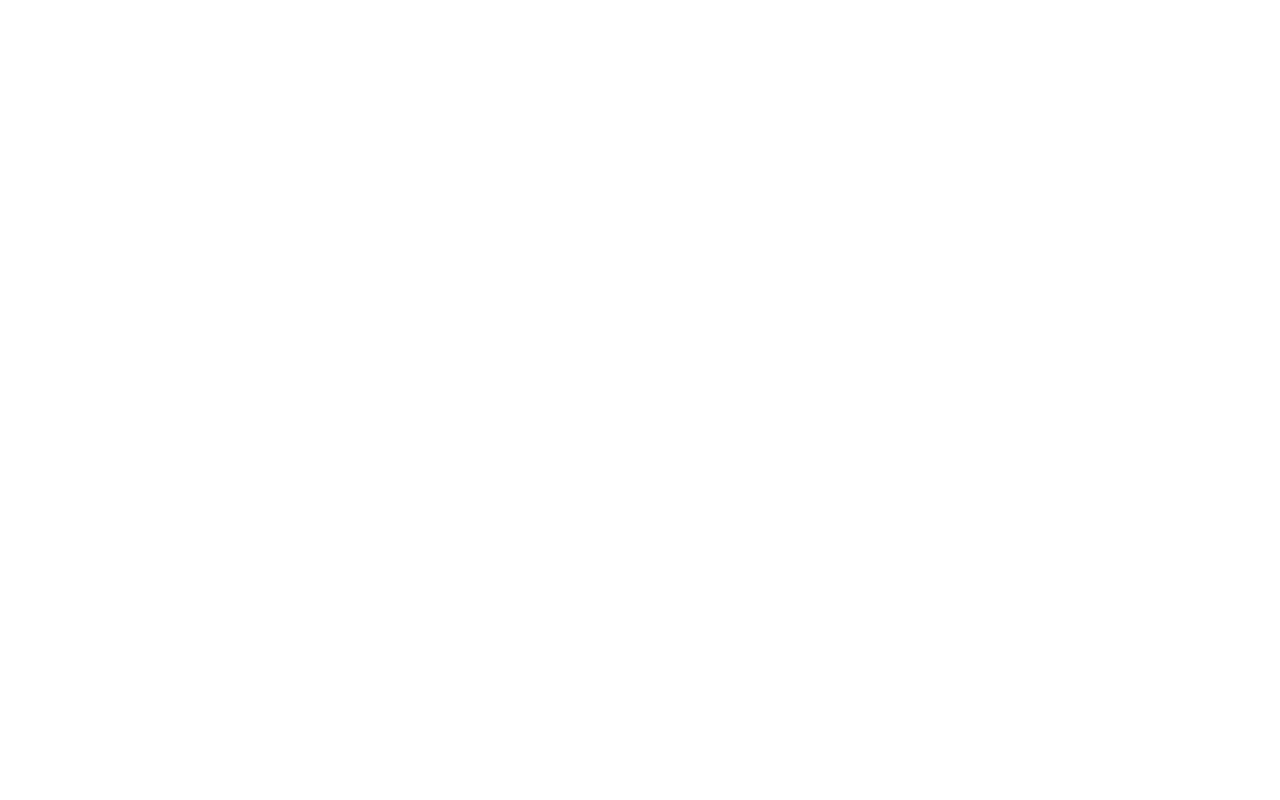
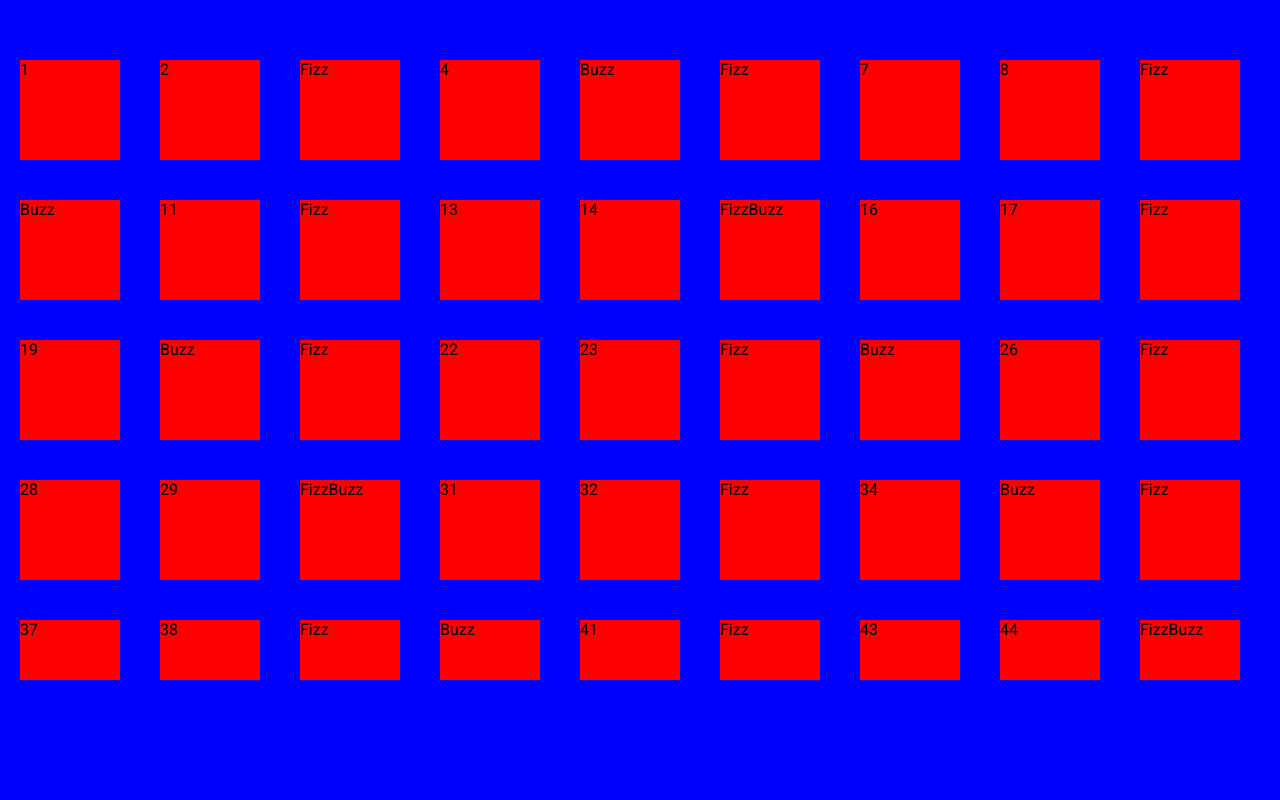
Before and after one commit to edaless/js-fizzbuzz, a plain HTML site: page index.html in a window 1280 px wide. Drawn offline with Linux system fonts and the light colour scheme.

Commit message:
js fatto

```diff
--- a/CSS/style.css
+++ b/CSS/style.css
@@ -11,3 +11,45 @@
     box-sizing: border-box;
     font-family: 'Roboto', sans-serif;
 }
+
+main{
+    min-height: 100vh;
+    min-width: 100%;
+    /* padding: 4vw; */
+    display: flex;
+    /* align-items: center; */
+    justify-content: center;
+
+    background-color: blue;
+}
+:root{
+    /* var(--w-main) */
+    --w-main: 80vw;
+}
+.container{
+    /* min-height: 80vh; */
+    /* width: var(--w-main); */
+    height: 80vh;
+    margin-top: 5vh;
+    overflow-y: scroll;
+    display: flex;
+    flex-wrap: wrap;
+
+    /* justify-content: center; */
+
+    /* background-color: rgb(255, 0, 230); */
+}
+
+.tessera{
+    /* var(--w-tessera) */
+    --w-tessera: 100px;
+    /* --w-tessera: calc((var(--w-main) / 10) - 6px); */
+    height: var(--w-tessera);
+    width: var(--w-tessera);
+    margin: 20px;
+    /* display: flex;
+    align-items: center;
+    justify-content: center; */
+
+    background-color: rgb(255, 0, 0);
+}
--- a/JS/main.js
+++ b/JS/main.js
@@ -0,0 +1,81 @@
+// FizzBuzz nome repo: js-fizzbuzz
+// Consegna:
+// Scrivi un programma che
+
+// stampi in console i numeri da 1 a 100,
+
+// ma che per i multipli di 3 stampi “Fizz”
+
+// al posto del numero e per i multipli di 5 stampi “Buzz”.
+
+// Per i numeri che sono sia multipli di 3 che di 5 stampi “FizzBuzz”.
+
+// Prima di partire a scrivere codice poniamoci qualche domanda:
+// Come faccio a sapere se un numero è divisibile per un altro?
+// Abbiamo visto qualcosa di particolare che possiamo usare?
+// Consigli del giorno: :cuoco:
+// Scriviamo sempre prima dei commenti in italiano per capire cosa vogliamo fare
+// Proviamo ad immaginare le operazioni che vogliamo far svolgere al nostro programma così come lo faremmo “a mano”
+// BONUS 1: Crea un container nel DOM , aggiungendo (attraverso la funzione append()) un elemento html con il numero o la stringa corretta da mostrare.
+// BONUS 2: Applica stili differenti agli elementi aggiunti al DOM nel BONUS 1, a seconda che il valore inserito sia un numero, un fizz, un buzz o un fizzbuzz.
+// Se sei a corto di idee per lo stile, potresti prendere spunto dallo screenshot fornito in consegna.
+// Buon lavoro e buon divertimento! :faccia_leggermente_sorridente:
+
+
+const primoNumero = 1;
+const ultimoNumero = 100;
+let outPut;
+
+
+const contenitore = document.querySelector(".container");
+
+
+// ciclo che aumenta l'index e aggiunge un'eventuale div
+for(let i = primoNumero; i < (ultimoNumero + 1); i++){
+
+    if(((i % 3) === 0) && ((i % 5) === 0)){
+        outPut = "FizzBuzz";
+
+    }else if((i % 5) === 0){
+        outPut = "Buzz";
+
+    }else if(((i % 3) === 0)){
+        outPut = "Fizz";
+
+    }else{
+        outPut = i;
+
+    }
+
+    console.log(outPut);
+
+    // creo div nel document
+    const element = document.createElement("div");
+    // che contiene l'output
+    element.append(outPut);
+    // aggiungo la classe tessera
+    element.classList.add("tessera");
+    // aggiungo questo div al container
+    contenitore.append(element);
+
+}
+
+
+
+
+
+
+
+
+
+
+
+
+
+
+
+// A = document.getElementById("B").value;
+// console.log("");
+// for(let i = 0; i < 10; i++){
+
+// }
--- a/index.html
+++ b/index.html
@@ -30,7 +30,14 @@
 <body>
 
 
+    <main>
+        <div class="container">
 
+            <!-- <div class="tessera"></div> -->
+
+
+        </div>
+    </main>
 
 
     <script type="text/javascript" src="JS/main.js">
```
